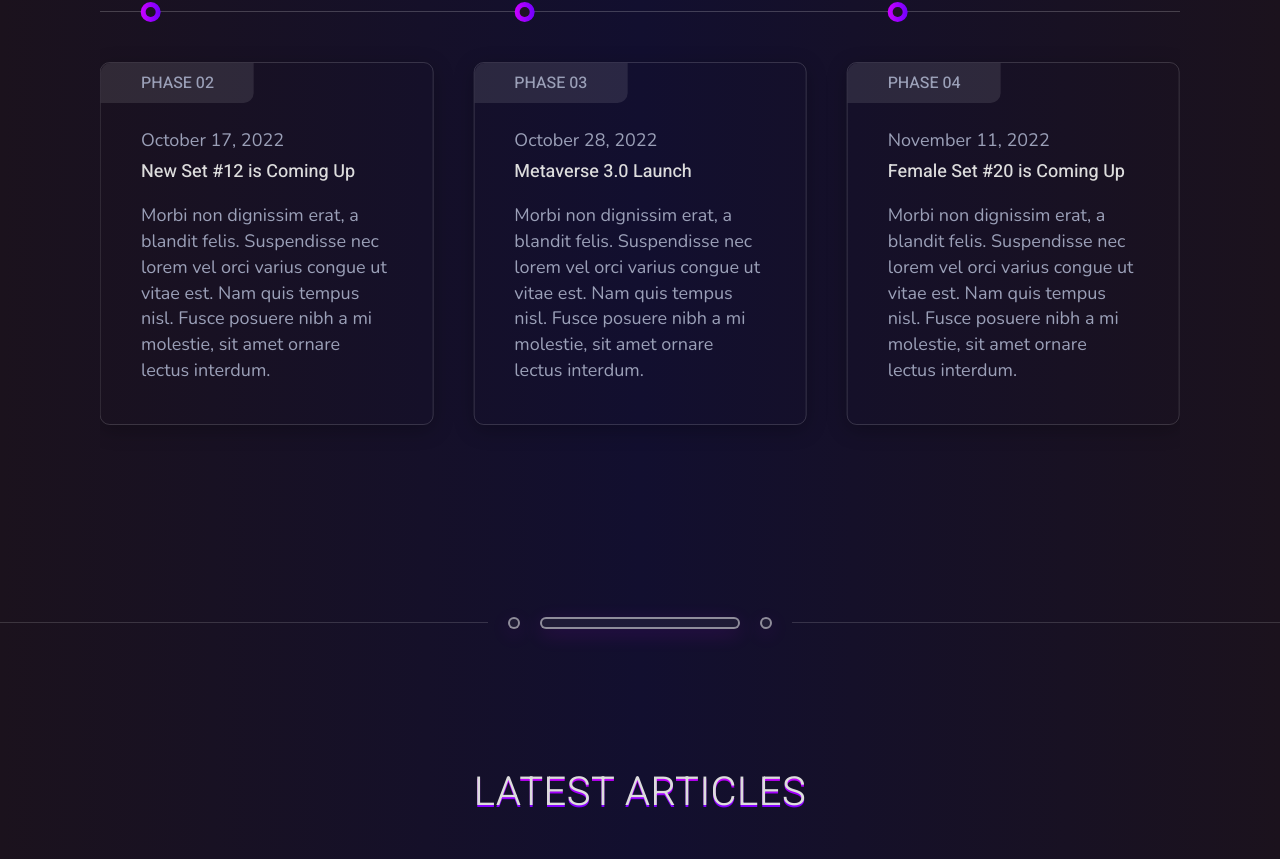
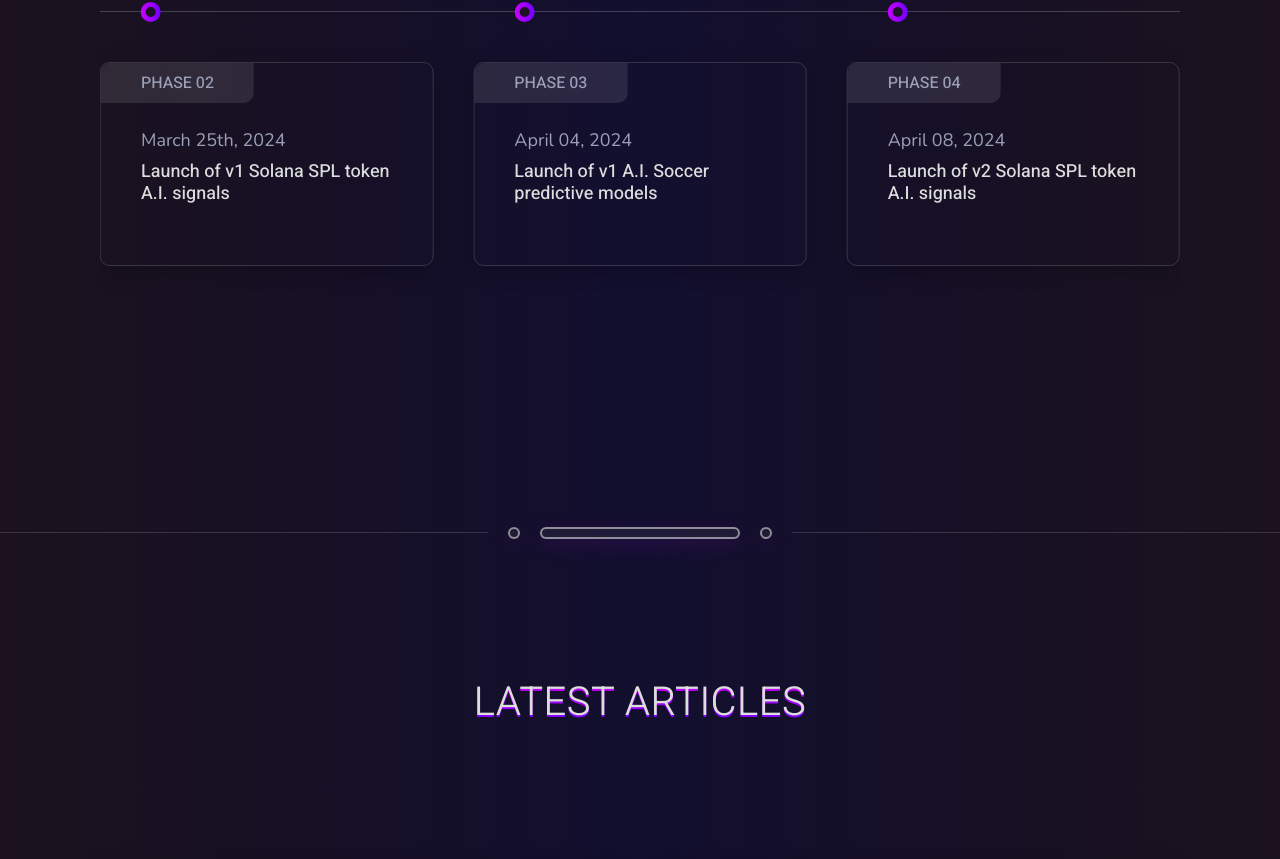
Before and after one commit to zsyborg/sgbweb, a Next.js app: page /1index in a window 1280 px wide. Shown: the part 5818-6677 px from the top of the page. Built offline with nearby package versions, Linux system fonts and the light colour scheme.

Commit message:
Dylan Amendments

```diff
--- a/src/components/About.js
+++ b/src/components/About.js
@@ -181,8 +181,8 @@ export const About2 = () => (
     <div className="container small">
       <div className="fn_cs_shortabout">
         <div className="about_left">
-          <h3 className="fn__maintitle" data-text="Harnessing Technology">
-            Harnessing Technology
+          <h3 className="fn__maintitle" data-text="What is Grid Bot?">
+            What is Grid Bot?
           </h3>
           <div className="fn_cs_divider">
             <div className="divider">
@@ -192,10 +192,10 @@ export const About2 = () => (
           </div>
           <div className="desc">
             <p>
-              Sol Grid Bot is not your regular trading bot. It has been trained throughouly in the realms of sports prediction and the possible outcomes.
+            This feature involves utilizing a grid bot specifically tailored for SPL (Solana Program Library) tokens.
             </p>
             <p>
-              Each bot has proven effective providing 10x to 100x profits in the betting sector.
+            A grid bot is an automated trading strategy that operates within preset price ranges or "grids," buying low and selling high within those ranges. Members can use this bot to automate their trading activities and potentially capitalize on price fluctuations in SPL tokens.
             </p>
           </div>
           <a
@@ -235,7 +235,7 @@ export const About2 = () => (
     </div>
     <div className="container">
       {/* Steps Shortcode */}
-      <div className="fn_cs_steps gap" data-cols={4} data-gap={60}>
+      <div className="fn_cs_steps gap" data-cols={5} data-gap={60}>
         <ul>
           <li>
             <div className="item">
@@ -249,7 +249,7 @@ export const About2 = () => (
             <div className="item">
               <div className="item_in">
                 <h3 className="fn__gradient_title">02</h3>
-                <p>Soccer</p>
+                <p>Sports</p>
               </div>
             </div>
           </li>
@@ -257,7 +257,7 @@ export const About2 = () => (
             <div className="item">
               <div className="item_in">
                 <h3 className="fn__gradient_title">03</h3>
-                <p>NBA</p>
+                <p>Grid Bot</p>
               </div>
             </div>
           </li>
@@ -265,7 +265,15 @@ export const About2 = () => (
             <div className="item">
               <div className="item_in">
                 <h3 className="fn__gradient_title">04</h3>
-                <p>MLB</p>
+                <p>Market Making</p>
+              </div>
+            </div>
+          </li>
+          <li>
+            <div className="item">
+              <div className="item_in">
+                <h3 className="fn__gradient_title">04</h3>
+                <p>Holder Benefits</p>
               </div>
             </div>
           </li>
--- a/src/components/RoadMapStep.js
+++ b/src/components/RoadMapStep.js
@@ -23,13 +23,10 @@ const RoadMapSlider = () => {
                     <span className="icon" />
                     <span className="phase">Phase 01</span>
                     <div className="item_in">
-                      <p className="date">October 09, 2022</p>
-                      <h3 className="title">Mini Game Lounch For Community</h3>
+                      <p className="date">January 06, 2024</p>
+                      <h3 className="title">Initial Development</h3>
                       <p className="desc">
-                        Morbi non dignissim erat, a blandit felis. Suspendisse
-                        nec lorem vel orci varius congue ut vitae est. Nam quis
-                        tempus nisl. Fusce posuere nibh a mi molestie, sit amet
-                        ornare lectus interdum.
+                        Framework & Technology process begins to take birth.
                       </p>
                     </div>
                   </div>
@@ -39,14 +36,14 @@ const RoadMapSlider = () => {
                     <span className="icon" />
                     <span className="phase">Phase 02</span>
                     <div className="item_in">
-                      <p className="date">October 17, 2022</p>
-                      <h3 className="title">New Set #12 is Coming Up</h3>
-                      <p className="desc">
+                      <p className="date">March 25th, 2024</p>
+                      <h3 className="title">Launch of v1 Solana SPL token A.I. signals</h3>
+                      {/* <p className="desc">
                         Morbi non dignissim erat, a blandit felis. Suspendisse
                         nec lorem vel orci varius congue ut vitae est. Nam quis
                         tempus nisl. Fusce posuere nibh a mi molestie, sit amet
                         ornare lectus interdum.
-                      </p>
+                      </p> */}
                     </div>
                   </div>
                 </SwiperSlide>
@@ -55,14 +52,14 @@ const RoadMapSlider = () => {
                     <span className="icon" />
                     <span className="phase">Phase 03</span>
                     <div className="item_in">
-                      <p className="date">October 28, 2022</p>
-                      <h3 className="title">Metaverse 3.0 Launch</h3>
-                      <p className="desc">
+                      <p className="date">April 04, 2024</p>
+                      <h3 className="title">Launch of v1 A.I. Soccer predictive models</h3>
+                      {/* <p className="desc">
                         Morbi non dignissim erat, a blandit felis. Suspendisse
                         nec lorem vel orci varius congue ut vitae est. Nam quis
                         tempus nisl. Fusce posuere nibh a mi molestie, sit amet
                         ornare lectus interdum.
-                      </p>
+                      </p> */}
                     </div>
                   </div>
                 </SwiperSlide>
@@ -71,14 +68,14 @@ const RoadMapSlider = () => {
                     <span className="icon" />
                     <span className="phase">Phase 04</span>
                     <div className="item_in">
-                      <p className="date">November 11, 2022</p>
-                      <h3 className="title">Female Set #20 is Coming Up</h3>
-                      <p className="desc">
+                      <p className="date">April 08, 2024</p>
+                      <h3 className="title">Launch of v2 Solana SPL token A.I. signals</h3>
+                      {/* <p className="desc">
                         Morbi non dignissim erat, a blandit felis. Suspendisse
                         nec lorem vel orci varius congue ut vitae est. Nam quis
                         tempus nisl. Fusce posuere nibh a mi molestie, sit amet
                         ornare lectus interdum.
-                      </p>
+                      </p> */}
                     </div>
                   </div>
                 </SwiperSlide>
@@ -87,14 +84,14 @@ const RoadMapSlider = () => {
                     <span className="icon" />
                     <span className="phase">Phase 05</span>
                     <div className="item_in">
-                      <p className="date">November 23, 2022</p>
-                      <h3 className="title">Mini Game Lounch For Community</h3>
-                      <p className="desc">
+                      <p className="date">April 11, 2024</p>
+                      <h3 className="title">Launch of A.I. MLB predictive models</h3>
+                      {/* <p className="desc">
                         Morbi non dignissim erat, a blandit felis. Suspendisse
                         nec lorem vel orci varius congue ut vitae est. Nam quis
                         tempus nisl. Fusce posuere nibh a mi molestie, sit amet
                         ornare lectus interdum.
-                      </p>
+                      </p> */}
                     </div>
                   </div>
                 </SwiperSlide>
@@ -103,65 +100,34 @@ const RoadMapSlider = () => {
                     <span className="icon" />
                     <span className="phase">Phase 06</span>
                     <div className="item_in">
-                      <p className="date">December 02, 2022</p>
-                      <h3 className="title">Mini Game Lounch For Community</h3>
-                      <p className="desc">
+                      <p className="date">April 25, 2024</p>
+                      <h3 className="title"> Launch of v1. A.I. new pairs signals</h3>
+                      {/* <p className="desc">
                         Morbi non dignissim erat, a blandit felis. Suspendisse
                         nec lorem vel orci varius congue ut vitae est. Nam quis
                         tempus nisl. Fusce posuere nibh a mi molestie, sit amet
                         ornare lectus interdum.
-                      </p>
+                      </p> */}
                     </div>
                   </div>
                 </SwiperSlide>
                 <SwiperSlide className="swiper-slide">
                   <div className="item">
                     <span className="icon" />
-                    <span className="phase">Phase 07</span>
+                    <span className="phase">Future Phase</span>
                     <div className="item_in">
-                      <p className="date">January 14, 2023</p>
-                      <h3 className="title">Mini Game Lounch For Community</h3>
+                      <p className="date">The Future</p>
+                      {/* <h3 className="title">Mini Game Lounch For Community</h3> */}
                       <p className="desc">
-                        Morbi non dignissim erat, a blandit felis. Suspendisse
-                        nec lorem vel orci varius congue ut vitae est. Nam quis
-                        tempus nisl. Fusce posuere nibh a mi molestie, sit amet
-                        ornare lectus interdum.
+                      -Launch of v1 Grid Bot and AFK mode<br/>
+                      -NFT mint<br/>
+                      -Deployment of Market Making technology<br/>
+                      -NFT rental/renewal program<br/>
                       </p>
                     </div>
                   </div>
                 </SwiperSlide>
-                <SwiperSlide className="swiper-slide">
-                  <div className="item">
-                    <span className="icon" />
-                    <span className="phase">Phase 08</span>
-                    <div className="item_in">
-                      <p className="date">January 28, 2023</p>
-                      <h3 className="title">Mini Game Lounch For Community</h3>
-                      <p className="desc">
-                        Morbi non dignissim erat, a blandit felis. Suspendisse
-                        nec lorem vel orci varius congue ut vitae est. Nam quis
-                        tempus nisl. Fusce posuere nibh a mi molestie, sit amet
-                        ornare lectus interdum.
-                      </p>
-                    </div>
-                  </div>
-                </SwiperSlide>
-                <SwiperSlide className="swiper-slide">
-                  <div className="item">
-                    <span className="icon" />
-                    <span className="phase">Phase 09</span>
-                    <div className="item_in">
-                      <p className="date">February 12, 2023</p>
-                      <h3 className="title">Mini Game Lounch For Community</h3>
-                      <p className="desc">
-                        Morbi non dignissim erat, a blandit felis. Suspendisse
-                        nec lorem vel orci varius congue ut vitae est. Nam quis
-                        tempus nisl. Fusce posuere nibh a mi molestie, sit amet
-                        ornare lectus interdum.
-                      </p>
-                    </div>
-                  </div>
-                </SwiperSlide>
+
               </div>
             </Swiper>
           </div>
```
Also changed, not shown: pages/index.js (+7 -3 lines).
